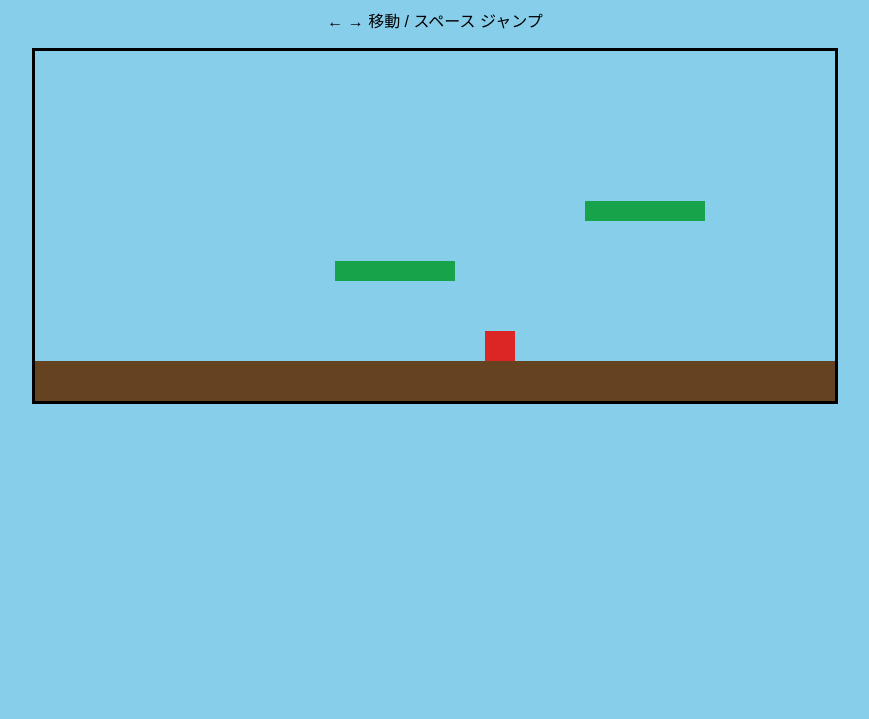
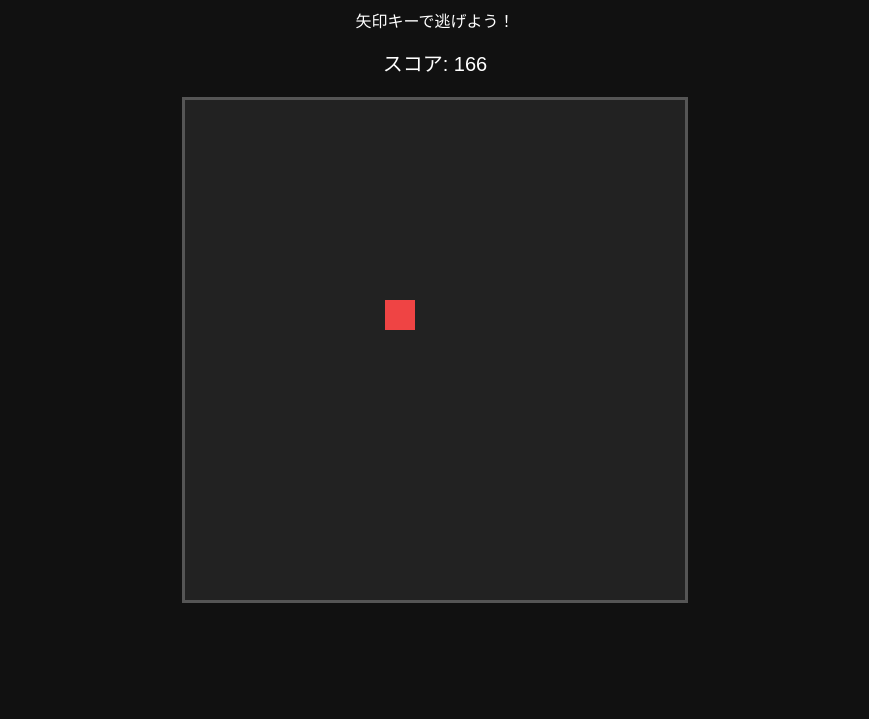
Before and after one commit to naka711/n, a plain HTML site: page index.html in a window 1280 px wide. Shown: the part 81-800 px from the top of the page, without its empty margins (205-1074 px from the left). Drawn offline with Linux system fonts and the light colour scheme.

Commit message:
Update index.html

```diff
--- a/index.html
+++ b/index.html
@@ -2,110 +2,80 @@
 <html lang="ja">
 <head>
 <meta charset="UTF-8">
-<title>マリオ風ゲーム</title>
+<title>追いかけっこゲーム</title>
 
 <style>
 body{
-    margin:0;
-    background:#87ceeb;
+    background:#111;
+    color:white;
     text-align:center;
     font-family:sans-serif;
 }
 
 #game{
-    width:800px;
-    height:350px;
-    margin:auto;
+    width:500px;
+    height:500px;
+    background:#222;
+    margin:20px auto;
     position:relative;
-    overflow:hidden;
-    background:#87ceeb;
-    border:3px solid black;
+    border:3px solid #555;
 }
 
 .player{
     width:30px;
     height:30px;
-    background:#2563eb;
-    position:absolute;
-}
-
-.platform{
-    width:120px;
-    height:20px;
-    background:#16a34a;
+    background:#3b82f6;
     position:absolute;
 }
 
 .enemy{
     width:30px;
     height:30px;
-    background:#dc2626;
+    background:#ef4444;
     position:absolute;
 }
 
-.goal{
-    width:30px;
-    height:60px;
-    background:gold;
-    position:absolute;
-}
-
-#ground{
-    position:absolute;
-    bottom:0;
-    width:3000px;
-    height:40px;
-    background:#654321;
+#score{
+    font-size:20px;
 }
 </style>
 </head>
 
 <body>
 
-<h1>マリオ風ジャンプゲーム</h1>
-<p>← → 移動 / スペース ジャンプ</p>
+<h1>追いかけっこゲーム</h1>
+<p>矢印キーで逃げよう！</p>
+<div id="score">スコア: 0</div>
 
 <div id="game">
-
-<div id="ground"></div>
 <div id="player" class="player"></div>
-
-<div class="platform" style="left:300px;bottom:120px;"></div>
-<div class="platform" style="left:550px;bottom:180px;"></div>
-<div class="platform" style="left:800px;bottom:100px;"></div>
-<div class="platform" style="left:1100px;bottom:160px;"></div>
-
-<div class="enemy" style="left:450px;bottom:40px;"></div>
-<div class="enemy" style="left:900px;bottom:40px;"></div>
-
-<div class="goal" style="left:1300px;bottom:40px;"></div>
-
+<div id="enemy" class="enemy"></div>
 </div>
 
 <script>
 
 const player = document.getElementById("player");
-const game = document.getElementById("game");
+const enemy = document.getElementById("enemy");
+const scoreText = document.getElementById("score");
 
-let x = 100;
-let y = 0;
-let vy = 0;
-let onGround = true;
+let px = 200;
+let py = 200;
 
-let worldX = 0;
+let ex = 50;
+let ey = 50;
 
-const gravity = 0.8;
-const jump = -12;
+let score = 0;
+
+player.style.left = px + "px";
+player.style.top = py + "px";
+
+enemy.style.left = ex + "px";
+enemy.style.top = ey + "px";
 
 const keys = {};
 
 document.addEventListener("keydown",e=>{
     keys[e.key]=true;
-
-    if(e.code==="Space" && onGround){
-        vy = jump;
-        onGround=false;
-    }
 });
 
 document.addEventListener("keyup",e=>{
@@ -114,68 +84,45 @@ document.addEventListener("keyup",e=>{
 
 function update(){
 
-    if(keys["ArrowRight"]) worldX -= 5;
-    if(keys["ArrowLeft"]) worldX += 5;
+    if(keys["ArrowLeft"]) px -= 5;
+    if(keys["ArrowRight"]) px += 5;
+    if(keys["ArrowUp"]) py -= 5;
+    if(keys["ArrowDown"]) py += 5;
 
-    vy += gravity;
-    y += vy;
+    if(px<0) px=0;
+    if(px>470) px=470;
+    if(py<0) py=0;
+    if(py>470) py=470;
 
-    if(y < 0){
-        y = 0;
-        vy = 0;
-        onGround = true;
-    }
+    player.style.left = px+"px";
+    player.style.top = py+"px";
 
-    player.style.left = x + "px";
-    player.style.bottom = (40 + y) + "px";
+    // 敵が追いかける
+    if(px > ex) ex += 2;
+    if(px < ex) ex -= 2;
+    if(py > ey) ey += 2;
+    if(py < ey) ey -= 2;
 
-    document.querySelectorAll(".platform").forEach(p=>{
-        const base = parseInt(p.dataset.base || p.style.left);
-        if(!p.dataset.base) p.dataset.base = base;
-        p.style.left = (base + worldX) + "px";
-    });
+    enemy.style.left = ex+"px";
+    enemy.style.top = ey+"px";
 
-    document.querySelectorAll(".enemy").forEach(e=>{
-        const base = parseInt(e.dataset.base || e.style.left);
-        if(!e.dataset.base) e.dataset.base = base;
-        e.style.left = (base + worldX) + "px";
-
-        const ex = e.getBoundingClientRect();
-        const px = player.getBoundingClientRect();
-
-        if(
-            px.left < ex.right &&
-            px.right > ex.left &&
-            px.top < ex.bottom &&
-            px.bottom > ex.top
-        ){
-            alert("ゲームオーバー");
-            location.reload();
-        }
-    });
-
-    const goal = document.querySelector(".goal");
-    const base = parseInt(goal.dataset.base || goal.style.left);
-    if(!goal.dataset.base) goal.dataset.base = base;
-    goal.style.left = (base + worldX) + "px";
-
-    const gx = goal.getBoundingClientRect();
-    const px = player.getBoundingClientRect();
-
+    // 当たり判定
     if(
-        px.left < gx.right &&
-        px.right > gx.left &&
-        px.top < gx.bottom &&
-        px.bottom > gx.top
+        px < ex+30 &&
+        px+30 > ex &&
+        py < ey+30 &&
+        py+30 > ey
     ){
-        alert("クリア！");
+        alert("捕まった！スコア: "+score);
         location.reload();
     }
 
-    requestAnimationFrame(update);
+    score++;
+    scoreText.textContent = "スコア: "+score;
+
 }
 
-update();
+setInterval(update,30);
 
 </script>
 
```
